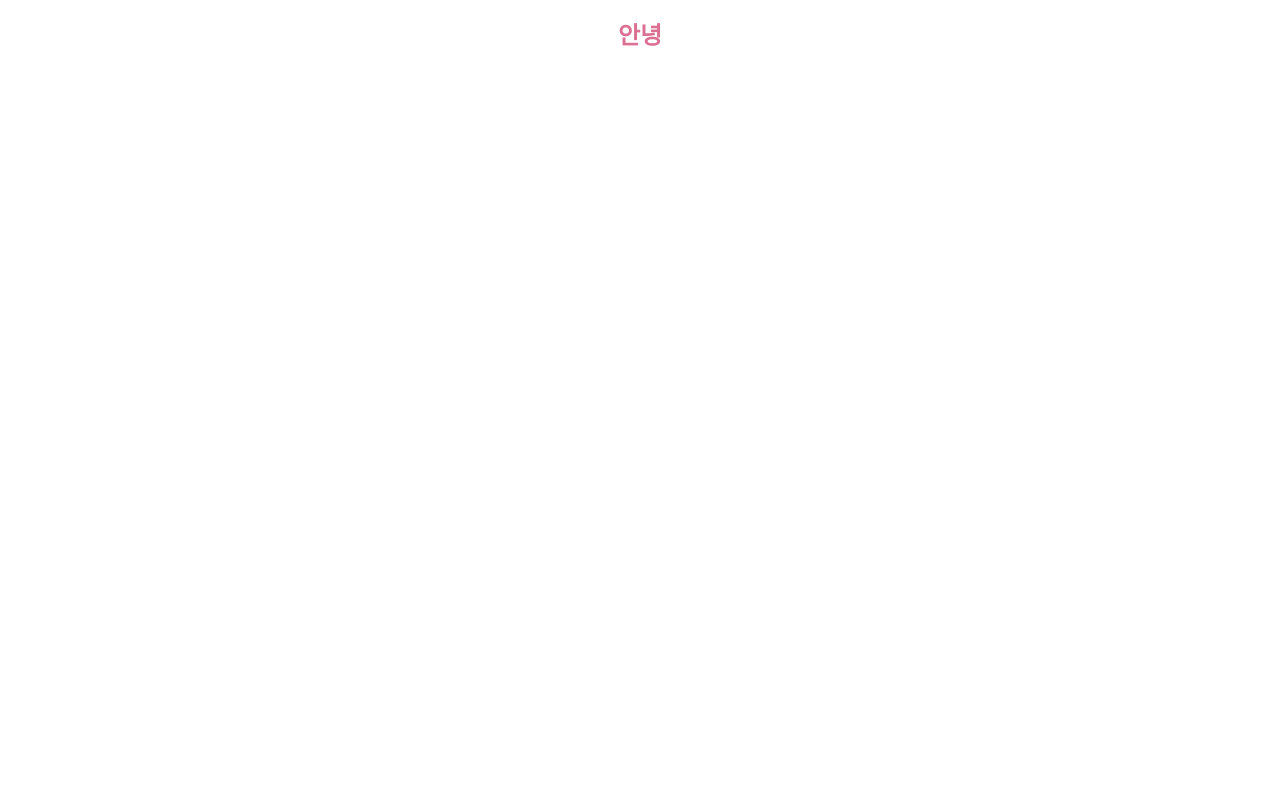
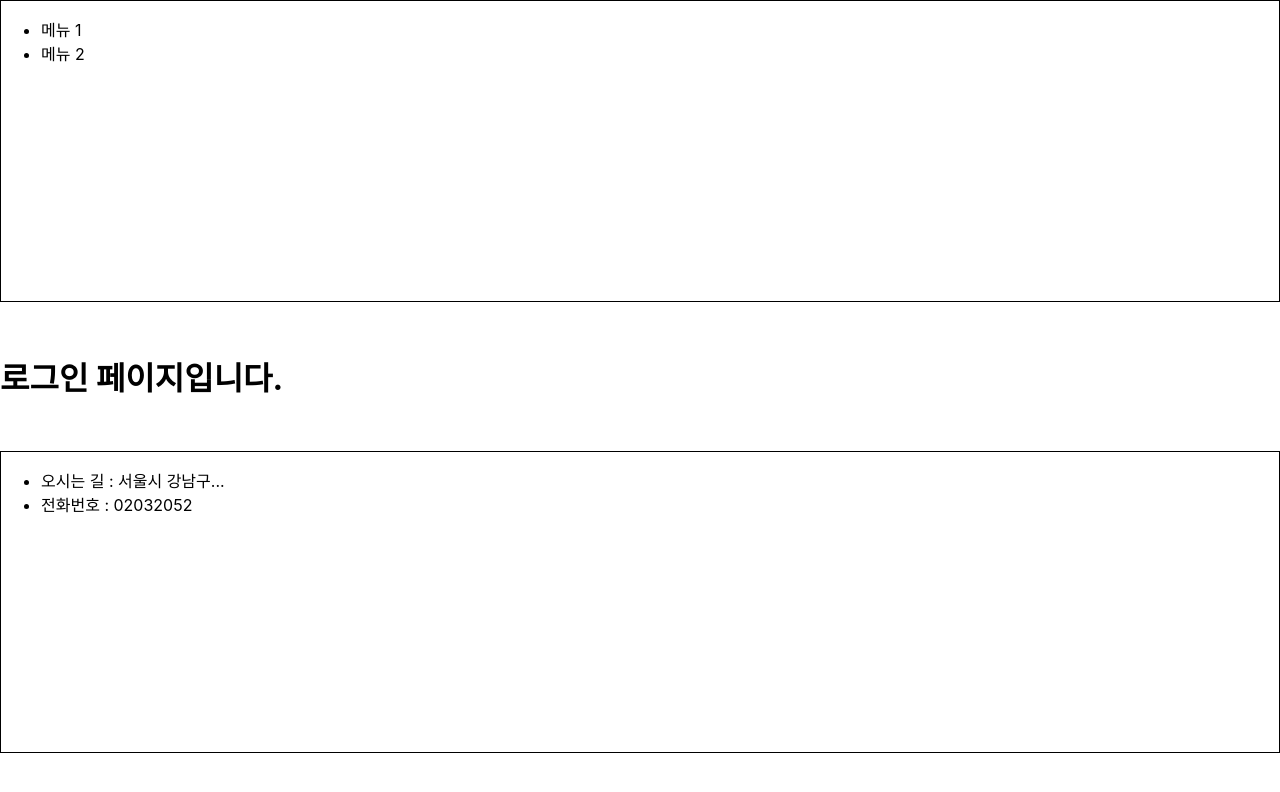
Before and after one commit to Griotold/my-app, a React (Create React App) app: page / in a window 1280 px wide. Shown: the top 792 px of the page. Built offline with nearby package versions, Linux system fonts and the light colour scheme.

Commit message:
컴포넌트 분리

```diff
--- a/src/App.js
+++ b/src/App.js
@@ -1,19 +1,13 @@
 import logo from './logo.svg';
 import './App.css';
 import React, { useEffect, useState, useMemo, useRef, createRef } from 'react';
-import styled from 'styled-components';
 
-// Create a Title component that'll render an <h1> tag with some styles
-const Title = styled.h1`
-    font-size: 1.5em;
-    text-align: center;
-    color: palevioletred;
-`;
+import LoginPage from './pages/LoginPage';
 
 function App() {
     return (
         <div>
-            <Title>안녕</Title>
+            <LoginPage />
         </div>
     );
 }
--- a/src/components/Footer.js
+++ b/src/components/Footer.js
@@ -0,0 +1,23 @@
+import React from 'react';
+import styled from 'styled-components';
+
+// 하나의 컴포넌트를 생성 -> 재사용 하려고
+// styled-components => js와 css를 하나의 파일로 관리
+// 해당 컴포넌트는 이 파일만 보면 된다.
+const FooterList = styled.div`
+    border: 1px solid black;
+    height: 300px;
+`;
+
+const Footer = () => {
+    return (
+        <FooterList>
+            <ul>
+                <li>오시는 길 : 서울시 강남구...</li>
+                <li>전화번호 : 02032052</li>
+            </ul>
+        </FooterList>
+    );
+};
+
+export default Footer;
--- a/src/components/Header.js
+++ b/src/components/Header.js
@@ -0,0 +1,23 @@
+import React from 'react';
+import styled from 'styled-components';
+
+// 하나의 컴포넌트를 생성 -> 재사용 하려고
+// styled-components => js와 css를 하나의 파일로 관리
+// 해당 컴포넌트는 이 파일만 보면 된다.
+const HeaderList = styled.div`
+    border: 1px solid black;
+    height: 300px;
+`;
+
+const Header = () => {
+    return (
+        <HeaderList>
+            <ul>
+                <li>메뉴 1</li>
+                <li>메뉴 2</li>
+            </ul>
+        </HeaderList>
+    );
+};
+
+export default Header;
--- a/src/components/login/Login.js
+++ b/src/components/login/Login.js
@@ -0,0 +1,16 @@
+import React from 'react';
+import styled from 'styled-components';
+
+const LoginBox = styled.div`
+    padding: 30px 0 30px 0;
+`;
+
+const Login = () => {
+    return (
+        <LoginBox>
+            <h1>로그인 페이지입니다.</h1>
+        </LoginBox>
+    );
+};
+
+export default Login;
--- a/src/pages/LoginPage.js
+++ b/src/pages/LoginPage.js
@@ -0,0 +1,16 @@
+import React from 'react';
+import Header from '../components/Header';
+import Login from '../components/login/Login';
+import Footer from '../components/Footer';
+
+const LoginPage = () => {
+    return (
+        <div>
+            <Header />
+            <Login />
+            <Footer />
+        </div>
+    );
+};
+
+export default LoginPage;
```
